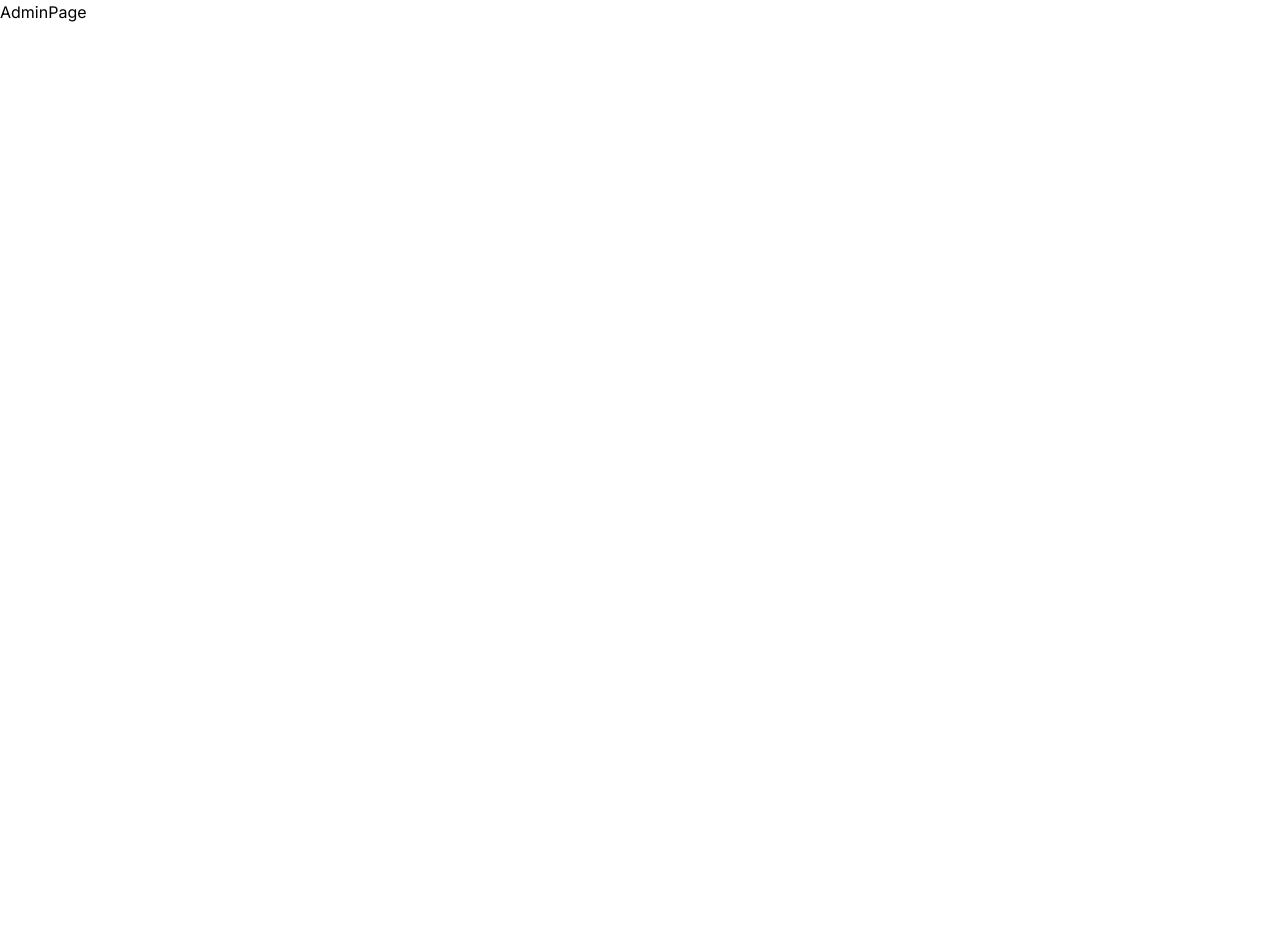
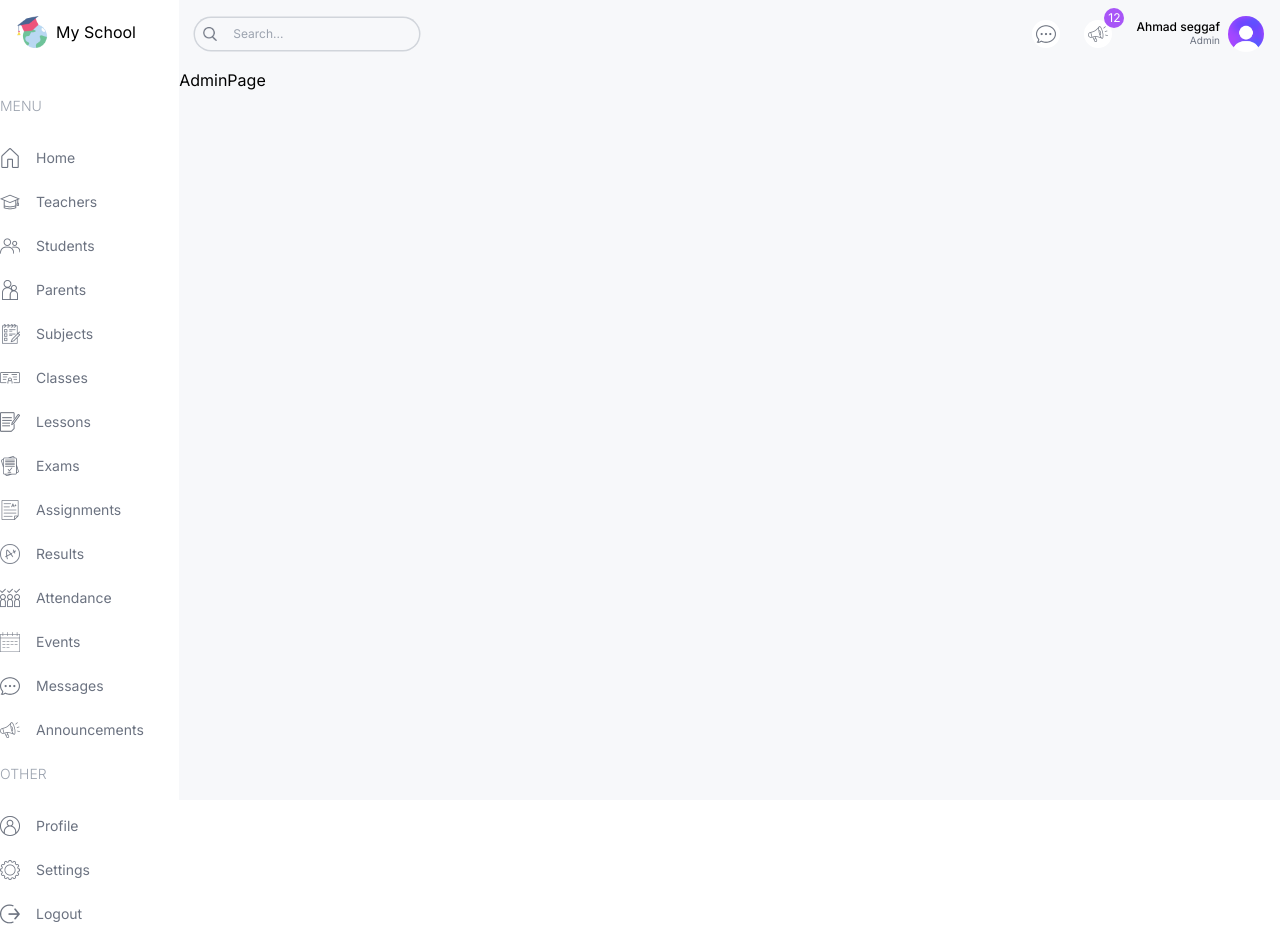
Before and after one commit to syukrontanzilah/school, a Next.js app: page /admin in a window 1280 px wide. Before the commit the page ends 800 px from the top, so only its background shows below. Built offline with nearby package versions, Linux system fonts and the light colour scheme.

Commit message:
add menu and navbar

```diff
--- /dev/null
+++ b/src/app/(dashboard)/layout.tsx
@@ -0,0 +1,28 @@
+import Menu from "@/components/Menu";
+import Navbar from "@/components/Navbar";
+import Image from "next/image";
+import Link from "next/link";
+
+export default function DashboardLayout({
+    children,
+  }: Readonly<{
+    children: React.ReactNode;
+  }>) {
+    return (
+        <div className="h-screen flex">
+          {/* LEFT */}
+          <div className="w-[14%] md:w-[8%] lg:w-[16%] xl:w-[14%]">
+            <Link className="flex items-center justify-center lg:justify-start p-4 gap-2" href={'/'}>
+            <Image src='/logo.png' alt="logo" width={32} height={32}/>
+            <span className="hidden lg:block">My School</span>
+            </Link>
+            <Menu/>
+            </div>
+          {/* RIGH */}
+          <div className="w-[86%] md:w-[92%] lg:w-[84%] xl:w-[86%] bg-[#f7f8fa] overflow-scroll">
+            <Navbar/>
+            {children}
+          </div>
+        </div>
+    );
+  }
--- a/src/app/layout.tsx
+++ b/src/app/layout.tsx
@@ -16,7 +16,9 @@
 }>) {
   return (
     <html lang="en">
-      <body className={inter.className}>{children}</body>
+      <body className={inter.className}>
+        {children}
+      </body>
     </html>
   );
 }
--- /dev/null
+++ b/src/app/signin/page.tsx
@@ -0,0 +1,9 @@
+import React from 'react'
+
+const Signin = () => {
+  return (
+    <div>Signin</div>
+  )
+}
+
+export default Signin
--- a/src/components/Menu.tsx
+++ b/src/components/Menu.tsx
@@ -1,3 +1,6 @@
+import Image from "next/image";
+import Link from "next/link";
+
 const menuItems = [
   {
     title: "MENU",
@@ -112,3 +115,31 @@
     ],
   },
 ];
+
+const Menu = () => {
+  return(
+    <div className="mt-4 text-sm">
+      {
+        menuItems.map((item,index)=> {
+          return(
+            <div className="flex flex-col gap-2" key={index}>
+              <span className="hidden lg:block text-gray-400 font-light my-4">{item.title}</span>
+              {
+                item.items.map((menu,i)=> {
+                  return(
+                    <Link key={i} href={menu.href} className="flex items-center justify-center lg:justify-start gap-4 text-gray-500 py-2">
+                      <Image src={menu.icon} alt="icon-menu" width={20} height={20}/>
+                      <span className="hidden lg:block">{menu.label}</span>
+                    </Link>
+                  )
+                })
+              }
+            </div>
+          )
+        })
+      }
+    </div>
+  )
+}
+
+export default Menu;
--- /dev/null
+++ b/src/components/Navbar.tsx
@@ -0,0 +1,37 @@
+import Image from 'next/image'
+import React from 'react'
+
+const Navbar = () => {
+  return (
+    <div className='flex items-center justify-between p-4'>
+        {/* search bar */}
+        <div className='hidden md:flex items-center gap-2 text-xs rounded-full ring-[1.5px] ring-gray-300 px-2'>
+            <Image src={'/search.png'} alt='search' width={14} height={14}/>
+            <input className='w-[200px] p-2 bg-transparent outline-none' placeholder='Search...'/>
+        </div>
+
+        {/* icon and user */}
+        <div className='flex items-center gap-6 justify-end w-full'>
+            <div className='bg-white rounded-full w-7 h-7 flex items-center justify-center cursor-pointer'>
+                <Image src={'/message.png'} alt='' width={20} height={20}/>
+            </div>
+            <div className='bg-white rounded-full w-7 h-7 flex items-center justify-center cursor-pointer relative'>
+                <Image src={'/announcement.png'} alt='' width={20} height={20}/>
+                <div className='bg-purple-500 text-white rounded-full absolute -top-3 -right-3 w-5 h-5 flex items-center justify-center text-xs'>12</div>
+            </div>
+            {/* user name */}
+            <div className='flex gap-2 items-center'>
+                <div className='flex flex-col'>
+                    <span className='text-xs leading-3 font-medium'>Ahmad seggaf</span>
+                    <span className='text-[10px] text-gray-500 text-right'>Admin</span>
+                </div>
+                <div>
+                    <Image src={'/avatar.png'} alt='user' width={36} height={36} className='rounded-full cursor-pointer'/>
+                </div>
+            </div>
+        </div>
+    </div>
+  )
+}
+
+export default Navbar
```
Also changed, not shown: src/app/(dashboard)/admin/page.tsx (renamed from src/app/admin/page.tsx), src/app/(dashboard)/parent/page.tsx (renamed from src/app/parent/page.tsx), src/app/(dashboard)/student/page.tsx (renamed from src/app/student/page.tsx), src/app/(dashboard)/teacher/page.tsx (renamed from src/app/teacher/page.tsx).
